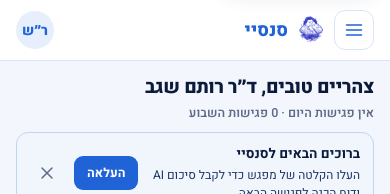
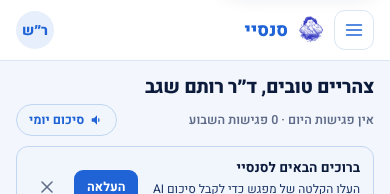
Before and after one commit to avitalg/SENSEI, a React (Vite) app: page /#/dashboard in a window 390 px wide. Shown: the top 194 px of the page. Built offline with nearby package versions, Linux system fonts and the light colour scheme; no server answers.

Commit message:
add mobile daily recap

```diff
--- a/src/components/DashboardSummary.tsx
+++ b/src/components/DashboardSummary.tsx
@@ -7,8 +7,6 @@
 import { useApp } from '../store/AppStore';
 import { dashboardStats, openDraftPids } from '../utils/dashboardStats';
 import { useDashboardFocusStats } from '../hooks/useDashboardFocusStats';
-import { heCount } from '../utils';
-
 interface Pill {
   key: string
   value: number
@@ -16,6 +14,11 @@ interface Pill {
   icon: JSX.Element
   onClick?: () => void
   actionLabel?: string
+}
+
+/** Singular/plural label only — the count lives in dash-summary-value. */
+function heLabel(n: number, one: string, many: string): string {
+  return n === 1 ? one : many;
 }
 
 const calIcon = <path d="M19 3h-1V1h-2v2H8V1H6v2H5c-1.11 0-1.99.9-1.99 2L3 19c0 1.1.89 2 2 2h14c1.1 0 2-.9 2-2V5c0-1.1-.9-2-2-2zm0 16H5V8h14v11zM7 10h5v5H7z" />;
@@ -38,15 +41,15 @@ export default function DashboardSummary({ todayCount, weekCount }: { todayCount
   const week = weekCount ?? localStats.week;
 
   const pills: Pill[] = [
-    { key: 'today', value: today, label: today ? heCount(today, 'פגישה היום', 'פגישות היום') : 'פגישות היום', icon: calIcon },
-    { key: 'week', value: week, label: 'פגישות השבוע', icon: weekIcon },
+    { key: 'today', value: today, label: heLabel(today, 'פגישה היום', 'פגישות היום'), icon: calIcon },
+    { key: 'week', value: week, label: heLabel(week, 'פגישה השבוע', 'פגישות השבוע'), icon: weekIcon },
   ];
   if (draftCount > 0) {
-    pills.push({ key: 'drafts', value: draftCount, label: heCount(draftCount, 'טיוטה פתוחה', 'טיוטות פתוחות'), icon: draftIcon });
+    pills.push({ key: 'drafts', value: draftCount, label: heLabel(draftCount, 'טיוטה פתוחה', 'טיוטות פתוחות'), icon: draftIcon });
   }
   if (awaiting > 0) {
     pills.push({
-      key: 'awaiting', value: awaiting, label: heCount(awaiting, 'מטופל ללא פגישה', 'מטופלים ללא פגישה'),
+      key: 'awaiting', value: awaiting, label: heLabel(awaiting, 'מטופל ללא פגישה', 'מטופלים ללא פגישה'),
       icon: bellIcon, onClick: () => navigate('patients'), actionLabel: 'מעבר לרשימת המטופלים לתיאום פגישה',
     });
   }
--- a/src/components/mobile/MobileDayView.tsx
+++ b/src/components/mobile/MobileDayView.tsx
@@ -14,10 +14,12 @@ import { SESSION_CATEGORIES, categoryOf } from '../../data/sessionCategories';
 import { useWeekEvents } from '../../hooks/useWeekEvents';
 import { useDashboardFocusStats } from '../../hooks/useDashboardFocusStats';
 import { usePreviousSessionRecap } from '../../hooks/usePreviousSessionRecap';
+import { useTts } from '../../hooks/useTts';
 import { PlusIcon, CloseIcon, SunIcon, PatientFileIcon, UploadIcon, ReportIcon, EditIcon, TrashIcon } from './icons';
 
 export default function MobileDayView() {
   const { S, set, navigate } = useApp();
+  const tts = useTts();
 
   const now = new Date();
   const greetWord = heGreeting(now);
@@ -113,8 +115,20 @@ export default function MobileDayView() {
   // Greeting counts derive from the complete calendar (events = seed fixtures +
   // scheduled), matching the desktop home + the calendar rather than the
   // scheduledAppts-only stats — so today/week never disagree across the app.
-  const todaySessions = events.filter((e) => !e.allDay && sameDay(new Date(e.start), now)).length;
+  const todaysEvents = events
+    .filter((e) => !e.allDay && sameDay(new Date(e.start), now))
+    .sort((a, b) => +new Date(a.start) - +new Date(b.start));
+  const todaySessions = todaysEvents.length;
   const weekSessions = events.filter((e) => !e.allDay).length;
+
+  // Daily "open the day" recap — same browser TTS script as desktop Dashboard
+  // (not the /daily-meeting-reports API). Always covers *today*, not the strip
+  // selection, so it matches the greeting counts above.
+  const dailyRecapText = todaysEvents.length
+    ? 'סיכום פתיחת יום. יש לך ' + heCount(todaysEvents.length, 'פגישה אחת', 'פגישות') + ' היום. ' +
+      todaysEvents.map((e) => eventGuestName(e) + ' בשעה ' + fmtTime(new Date(e.start))).join('. ') + '.'
+    : 'סיכום פתיחת יום. אין לך פגישות מתוזמנות היום.';
+  const toggleDailyRecap = () => tts.toggle(dailyRecapText);
 
   // Compact workload line + resume-draft chip — parity with the desktop summary
   // strip / "resume work" card, sized for a phone. An unsaved note must be just
@@ -129,11 +143,34 @@ export default function MobileDayView() {
       {/* personalized greeting */}
       <div style={{ padding: '12px 16px 0' }}>
         <h1 style={{ margin: 0, fontSize: 19, fontWeight: 800, letterSpacing: '-.3px' }}>{greetWord}{therapistName ? ', ' + therapistName : ''}</h1>
-        <p style={{ margin: '3px 0 0', fontSize: 12.5, color: 'var(--text-muted)', fontWeight: 600 }}>
-          {todaySessions ? heCount(todaySessions, 'פגישה אחת היום', 'פגישות היום') : 'אין פגישות היום'}
-          {' · '}
-          {heCount(weekSessions, 'פגישה אחת השבוע', 'פגישות השבוע')}
-        </p>
+        <div style={{ display: 'flex', alignItems: 'center', justifyContent: 'space-between', gap: 10, marginTop: 3, flexWrap: 'wrap' }}>
+          <p style={{ margin: 0, fontSize: 12.5, color: 'var(--text-muted)', fontWeight: 600 }}>
+            {todaySessions ? heCount(todaySessions, 'פגישה אחת היום', 'פגישות היום') : 'אין פגישות היום'}
+            {' · '}
+            {heCount(weekSessions, 'פגישה אחת השבוע', 'פגישות השבוע')}
+          </p>
+          {tts.supported && (
+            <button
+              type="button"
+              className="tap44 mob-daily-recap"
+              onClick={toggleDailyRecap}
+              aria-label={tts.speaking ? 'עצירת ההקראה' : 'הקראת סיכום פתיחת היום'}
+              aria-pressed={tts.speaking}
+              style={{
+                display: 'inline-flex', alignItems: 'center', gap: 6, height: 32, padding: '0 12px',
+                border: '1px solid var(--primary-border)', borderRadius: 16, background: 'var(--primary-surface)',
+                color: 'var(--primary)', fontSize: 12.5, fontWeight: 700, cursor: 'pointer', fontFamily: 'inherit', flexShrink: 0,
+              }}
+            >
+              <svg viewBox="0 0 24 24" width="14" height="14" fill="currentColor" aria-hidden="true">
+                {tts.speaking
+                  ? <path d="M6 6h4v12H6zm8 0h4v12h-4z" />
+                  : <path d="M3 9v6h4l5 5V4L7 9H3zm13.5 3a4.5 4.5 0 0 0-2.5-4.03v8.05A4.5 4.5 0 0 0 16.5 12z" />}
+              </svg>
+              {tts.speaking ? 'עצירה' : 'סיכום יומי'}
+            </button>
+          )}
+        </div>
         {firstDraftPatient && (
           <button
             type="button"
```
Also changed, not shown: 2 other files (tests, documents, lock files or other folders).
